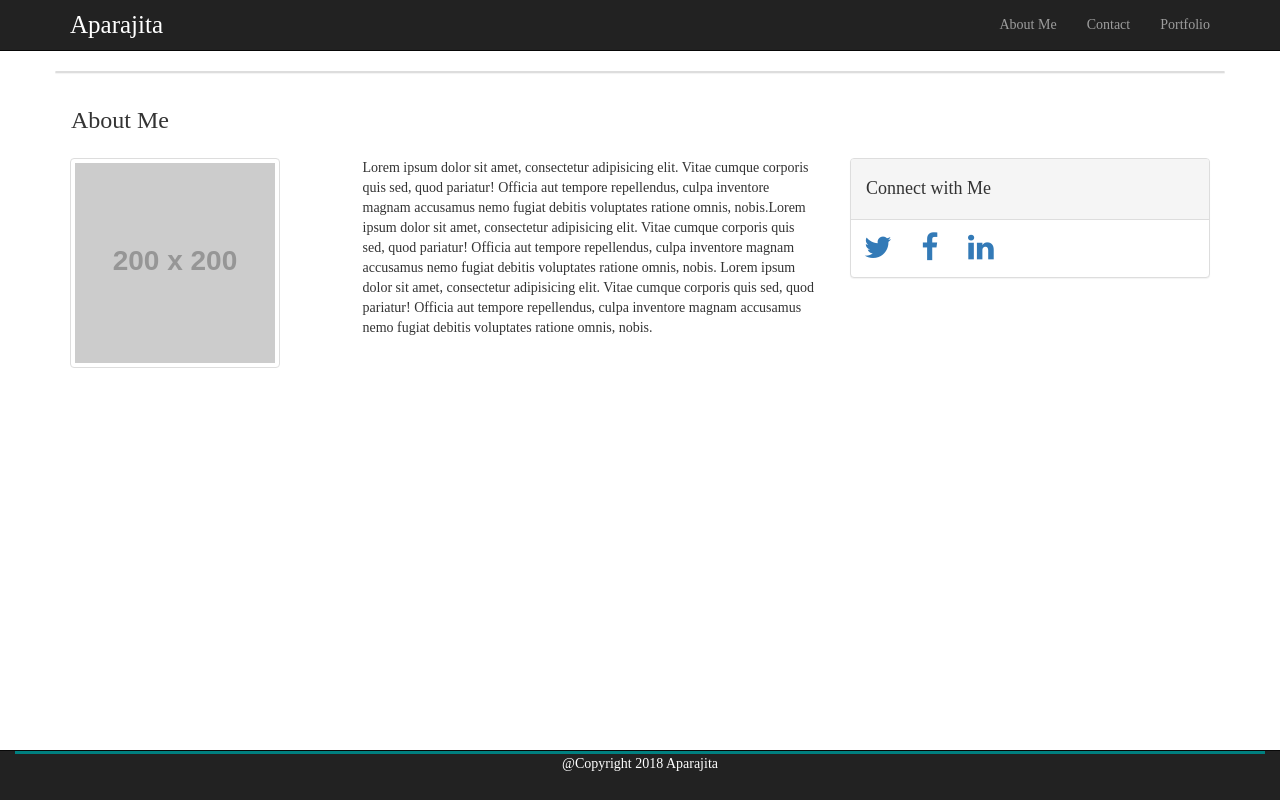
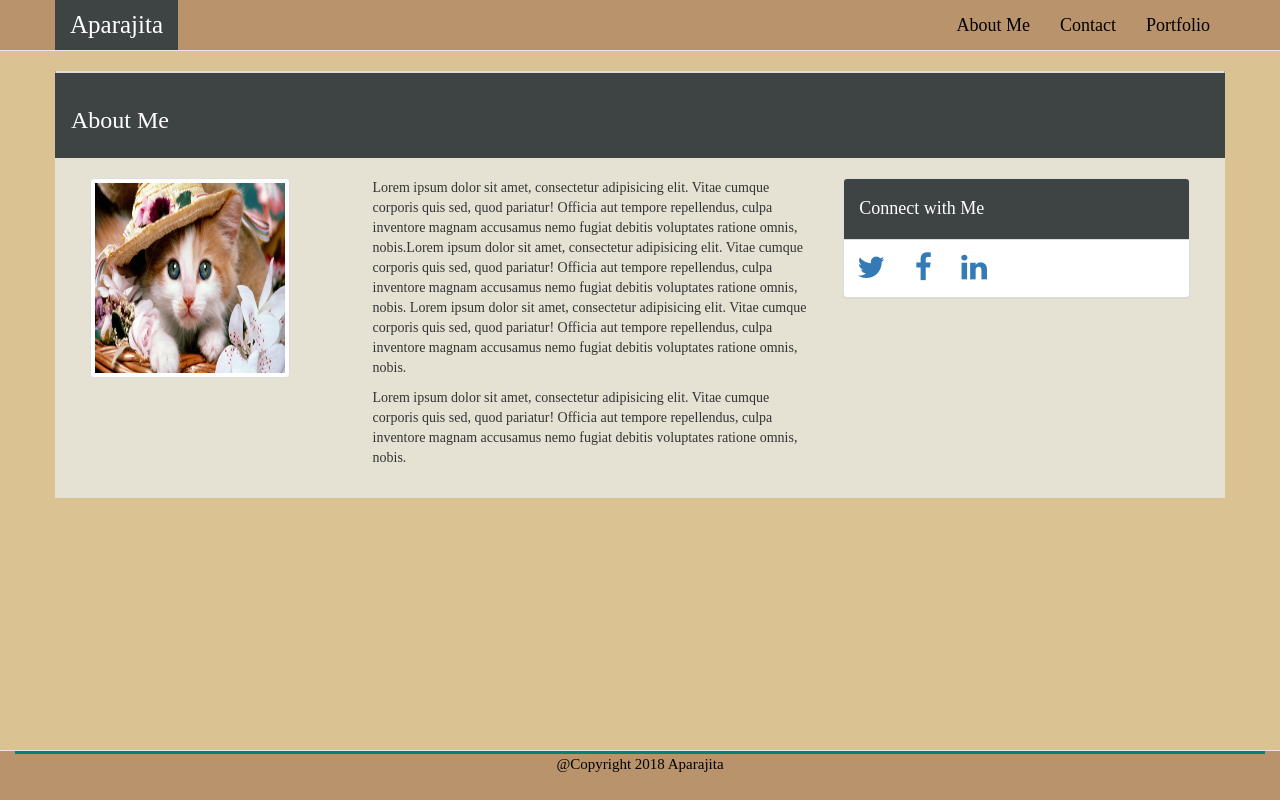
Before and after one commit to AparajitaManicka/Bootstrap-Portfolio, a plain HTML site: page index.html in a window 1280 px wide. Drawn offline with nearby package versions, Linux system fonts and the light colour scheme; placeholder pictures from the web are drawn by us.

Commit message:
Added css

```diff
--- a/index.html
+++ b/index.html
@@ -9,28 +9,28 @@
     <link rel="stylesheet" href="./assets/css/index.css">
 </head>
 
-<body>
+<body style="background-color:#dac292;">
 
-    <nav class="navbar navbar-inverse navbar-static-top">
+    <nav class="navbar navbar-default navbar-static-top" style="background-color:#b9936c">
         <div class="container">
-            <div class="navbar-header">
+            <div class="navbar-header" style="background-color:#dac292;">
                 <button type="button" class="navbar-toggle" data-toggle="collapse" data-target="#navbardiv">
                     <span class="icon-bar"></span>
                     <span class="icon-bar"></span>
                     <span class="icon-bar"></span>
                 </button>
-                <a class="navbar-brand" href="#" id="yourname">Aparajita</a>
+                <a class="navbar-brand" href="#" id="yourname" style="background-color:#3e4444;color:white">Aparajita</a>
             </div>
             <div class="collapse navbar-collapse" id="navbardiv">
                 <ul class="nav navbar-nav navbar-right">
                     <li>
-                        <a href="index.html">About Me</a>
+                        <a href="index.html" style="color:black; font-size:18px;">About Me</a>
                     </li>
                     <li>
-                        <a href="contact.html">Contact</a>
+                        <a href="contact.html" style="color:black; font-size:18px;">Contact</a>
                     </li>
                     <li>
-                        <a href="portfolio.html">Portfolio</a>
+                        <a href="portfolio.html" style="color:black; font-size:18px;">Portfolio</a>
                     </li>
                 </ul>
             </div>
@@ -40,19 +40,19 @@
     <!-- <br>
     <br> -->
     <div class="container">
-        <div class="row">
+        <div class="row" style="background-color:#3e4444">
 
             <!-- The content in this div gets wrapped in a panel -->
-            <div class="panel panel-default">
-                <div class="panel-body col-md-8">
+            <div class="panel panel-default"  >
+                <div class="panel-body col-md-8 col-xs-12" style="color:white;">
                     <h3>About Me</h3>
                 </div>
 
             </div>
         </div>
-        <div class="row">
+        <div class="row" style="background-color:#e6e2d3; padding:20px;">
             <div class="col-md-3">
-                <img class="img-thumbnail" src="http://placehold.it/200x200">
+                <img class="img-thumbnail" src="./assets/images/ph1.jpg" style="height:200px; width:200px;">
             </div>
             <div class="col-md-5">
                 <p>Lorem ipsum dolor sit amet, consectetur adipisicing elit. Vitae cumque corporis quis sed, quod pariatur!
@@ -62,12 +62,16 @@
                     voluptates ratione omnis, nobis. Lorem ipsum dolor sit amet, consectetur adipisicing elit. Vitae cumque
                     corporis quis sed, quod pariatur! Officia aut tempore repellendus, culpa inventore magnam accusamus nemo
                     fugiat debitis voluptates ratione omnis, nobis.</p>
+                   <p>Lorem ipsum dolor sit amet, consectetur adipisicing elit. Vitae cumque
+                    corporis quis sed, quod pariatur! Officia aut tempore repellendus, culpa inventore magnam accusamus nemo
+                    fugiat debitis voluptates ratione omnis, nobis.</p>
 
             </div>
+
             <div class="container col-md-4 col-xs-12">
 
                 <div class="panel panel-default">
-                    <div class="panel-heading">
+                    <div class="panel-heading" style="background-color:#3e4444; color:white;">
                         <h4>Connect with Me</h4>
                     </div>
                     <!-- <div class="panel-body">Panel Content</div> -->
@@ -89,10 +93,10 @@
         </div>
 
         <footer>
-            <nav class="navbar navbar-inverse navbar-fixed-bottom">
+            <nav class="navbar navbar-default navbar-fixed-bottom" style="background-color:#b9936c">
                 <div class="container-fluid">
                     <div class="navbar-footer text-center">
-                        <div class="footer">
+                        <div class="footer" style="font-size:15px; color:black;">
                             @Copyright 2018 Aparajita
                         </div>
                     </div>
```
Also changed, not shown: contact.html (+13 -13 lines), portfolio.html (+14 -14 lines).
